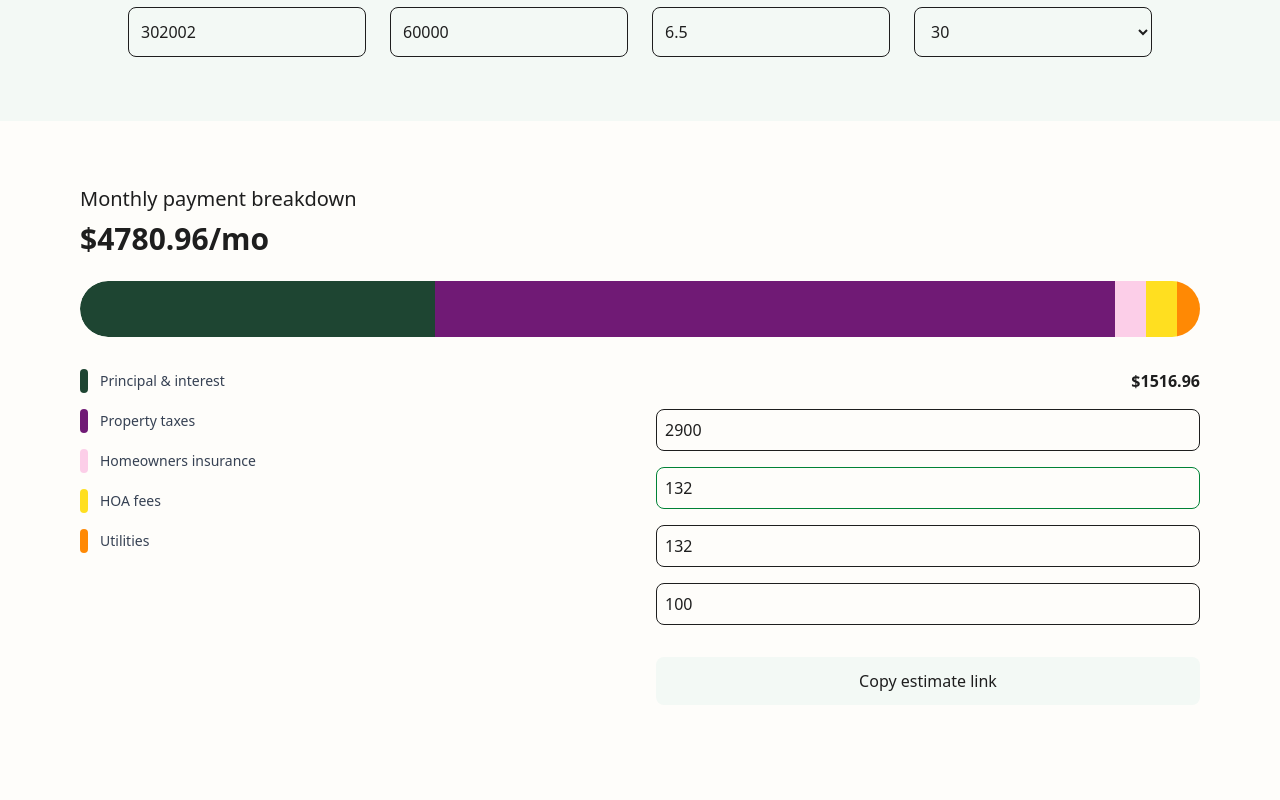
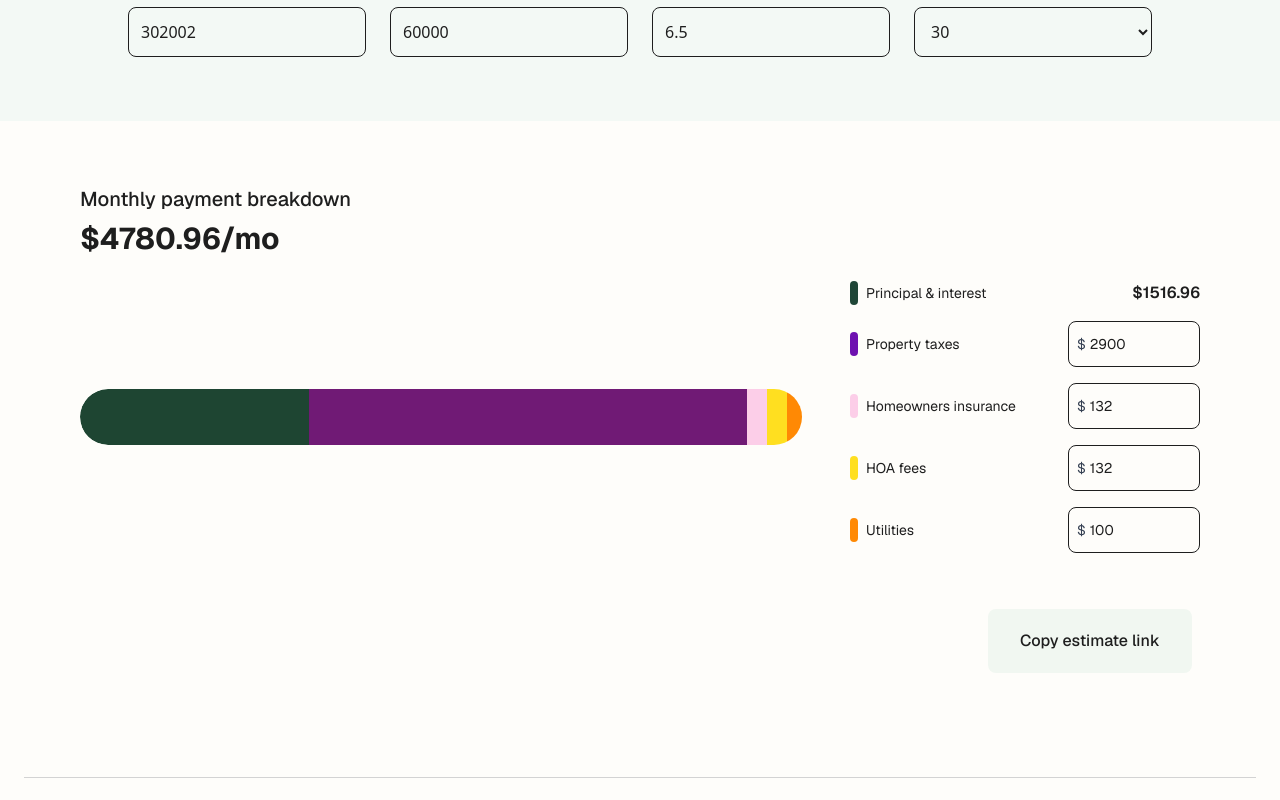
Before and after one commit to Siddhantbg/Better-clone, a React (Vite) app: page /calculator in a window 1280 px wide. Shown: the part 500-1300 px from the top of the page. Built offline with nearby package versions, Linux system fonts and the light colour scheme.

Commit message:
more calc fixes

```diff
--- a/src/components/Logic.jsx
+++ b/src/components/Logic.jsx
@@ -18,12 +18,15 @@ const BreakdownBar = () => {
   ];
 
   return (
-    <section className="bg-[#fefdfa] px-6 md:px-20 py-16 text-[#1e1e1e]">
+    <section className="bg-[#fefdfa] px-6 geist-modify md:px-20 py-16 text-[#1e1e1e]">
   <h3 className="text-xl font-medium mb-2">Monthly payment breakdown</h3>
   <h2 className="text-3xl font-bold mb-6">${total.toFixed(2)}/mo</h2>
 
+  {/* Responsive Flex Layout: Bar + Labels + Inputs */}
+  <div className="flex flex-col md:flex-row md:items-center gap-6 md:gap-12 mb-10">
     {/* Visual Bar */}
-      <div className="flex h-14 overflow-hidden rounded-full mb-8">
+    <div className="flex-1">
+      <div className="flex h-14 overflow-hidden rounded-full">
         {segments.map((seg, i) => (
           <div
             key={i}
@@ -38,50 +41,48 @@ const BreakdownBar = () => {
           ></div>
         ))}
       </div>
+    </div>
 
     {/* Labels + Inputs */}
-      <div className="grid grid-cols-1 md:grid-cols-2 gap-8">
-        <div className="space-y-4">
-          {segments.map((seg, i) => (
-            <div key={i} className="flex items-center gap-3">
-              <div className={`w-2 h-6 rounded-sm ${seg.color}`}></div>
-              <p className="text-gray-700 text-sm">{seg.label}</p>
+    <div className="grid grid-cols-1 gap-4 w-full md:w-[350px]">
+      <div className="flex justify-between items-center">
+        <div className="flex items-center gap-2">
+          <div className="w-2 h-6 rounded-sm bg-[#1f4637]"></div>
+          <span className="text-sm text-[#1e1e1e]">Principal & interest</span>
+        </div>
+        <p className="font-semibold">${principal.toFixed(2)}</p>
+      </div>
+
+      {[
+        { label: "Property taxes", value: taxes, setter: setTaxes, color: "bg-purple-800" },
+        { label: "Homeowners insurance", value: insurance, setter: setInsurance, color: "bg-pink-200" },
+        { label: "HOA fees", value: hoa, setter: setHOA, color: "bg-yellow-300" },
+        { label: "Utilities", value: utilities, setter: setUtilities, color: "bg-orange-400" },
+      ].map((item, i) => (
+        <div key={i} className="flex justify-between items-center">
+          <div className="flex items-center gap-2">
+            <div className={`w-2 h-6 rounded-sm ${item.color}`}></div>
+            <span className="text-sm text-[#1e1e1e]">{item.label}</span>
+          </div>
+          <div className="flex items-center border rounded-lg px-2 py-3 w-33">
+            <span className="text-sm text-gray-700">$</span>
+            <input
+              type="number"
+              className="w-full outline-none bg-transparent pl-1 text-sm"
+              value={item.value}
+              onChange={(e) => item.setter(+e.target.value)}
+            />
+          </div>
         </div>
       ))}
     </div>
+  </div>
 
-        <div className="space-y-4">
-          <p className="text-right font-semibold">${principal.toFixed(2)}</p>
-          <input
-            type="number"
-            className="w-full p-2 border rounded-lg"
-            value={taxes}
-            onChange={(e) => setTaxes(+e.target.value)}
-          />
-          <input
-            type="number"
-            className="w-full p-2 border rounded-lg border-green-700"
-            value={insurance}
-            onChange={(e) => setInsurance(+e.target.value)}
-          />
-          <input
-            type="number"
-            className="w-full p-2 border rounded-lg"
-            value={hoa}
-            onChange={(e) => setHOA(+e.target.value)}
-          />
-          <input
-            type="number"
-            className="w-full p-2 border rounded-lg"
-            value={utilities}
-            onChange={(e) => setUtilities(+e.target.value)}
-          />
-          <button className="bg-[#f3f9f5] mt-4 px-6 py-3 rounded-lg font-medium w-full">
+  <button className="bg-[#f1f7f1] mt-4 md:ml-227 px-8 py-5 rounded-lg font-medium">
     Copy estimate link
   </button>
-        </div>
-      </div>
 </section>
+
   );
 };
 
```
Lines whose indentation alone changed are shown as unchanged.
